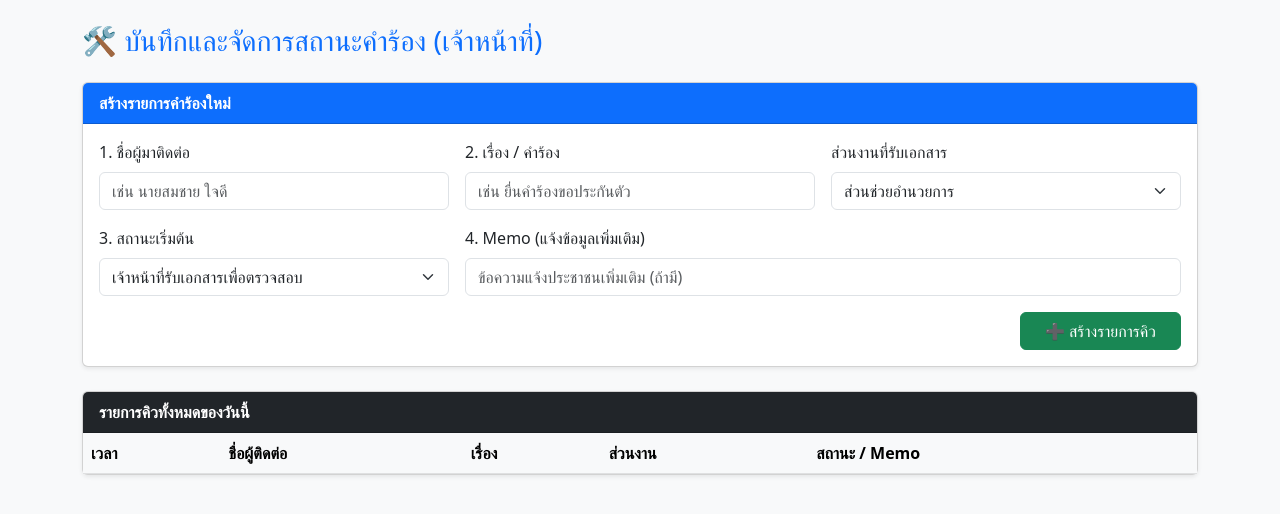
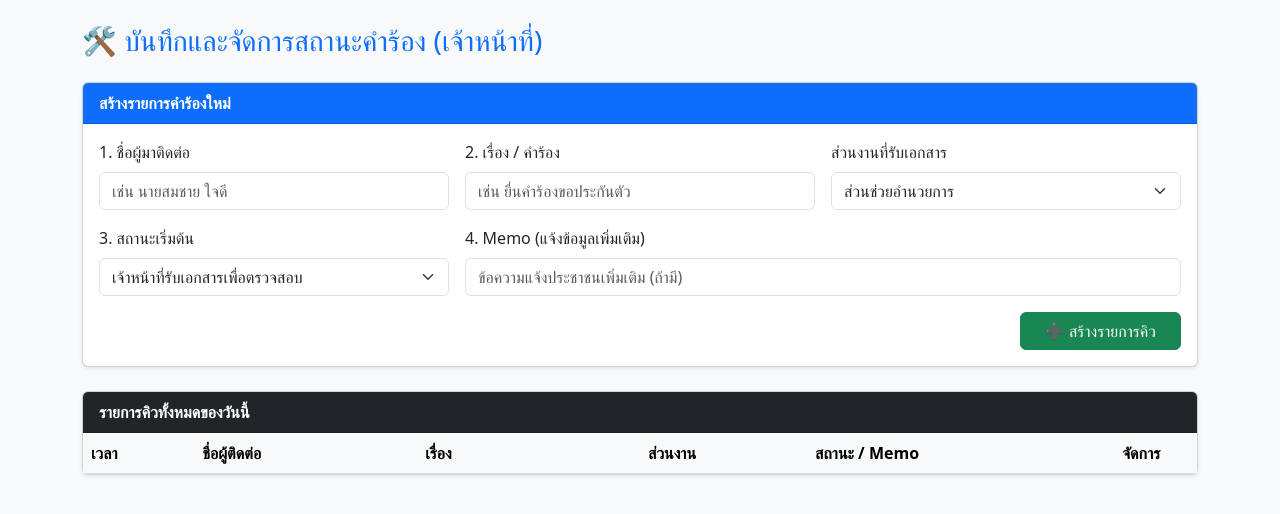
Before and after one commit to tumrongit/JVNC_SmartQ, a plain HTML site: page admin.html in a window 1280 px wide. Drawn offline with nearby package versions, Linux system fonts and the light colour scheme; no server answers.

Commit message:
Update admin.html

```diff
--- a/admin.html
+++ b/admin.html
@@ -58,18 +58,20 @@
       </div>
     </div>
 
-    <!-- ตารางรายการคิวเพื่ออัปเดตสถานะ -->
+    <!-- ตารางรายการคิวเพื่ออัปเดต/ลบสถานะ -->
     <div class="card shadow-sm">
       <div class="card-header bg-dark text-white fw-bold">รายการคิวทั้งหมดของวันนี้</div>
       <div class="card-body p-0">
+        <div class="table-responsive">
           <table class="table table-hover align-middle mb-0">
             <thead class="table-light">
               <tr>
-              <th>เวลา</th>
-              <th>ชื่อผู้ติดต่อ</th>
-              <th>เรื่อง</th>
-              <th>ส่วนงาน</th>
-              <th>สถานะ / Memo</th>
+                <th style="width: 10%;">เวลา</th>
+                <th style="width: 20%;">ชื่อผู้ติดต่อ</th>
+                <th style="width: 20%;">เรื่อง</th>
+                <th style="width: 15%;">ส่วนงาน</th>
+                <th style="width: 25%;">สถานะ / Memo</th>
+                <th style="width: 10%;" class="text-center">จัดการ</th>
               </tr>
             </thead>
             <tbody id="adminTableBody">
@@ -79,12 +81,12 @@
         </div>
       </div>
     </div>
+  </div>
 
   <script type="module">
     import { initializeApp } from "https://www.gstatic.com/firebasejs/10.8.0/firebase-app.js";
-    import { getFirestore, collection, addDoc, doc, updateDoc, query, where, onSnapshot, orderBy } from "https://www.gstatic.com/firebasejs/10.8.0/firebase-firestore.js";
+    import { getFirestore, collection, addDoc, doc, updateDoc, deleteDoc, query, where, onSnapshot, orderBy } from "https://www.gstatic.com/firebasejs/10.8.0/firebase-firestore.js";
 
-    // TODO: นำค่า Config จาก Firebase Project ของคุณมาวางตรงนี้
     const firebaseConfig = {
       apiKey: "AIzaSyDv1lkIfMQNFDq-WEWHJ-h7KVZSaatXpi0",
       authDomain: "jvnc-smartq.firebaseapp.com",
@@ -117,7 +119,7 @@
       alert('เพิ่มคิวเรียบร้อยแล้ว!');
     });
 
-    // ดึงข้อมูลคิวมาแสดงให้เจ้าหน้าที่กดเปลี่ยนสถานะ
+    // ดึงข้อมูลคิวมาแสดง
     const q = query(collection(db, "queues"), where("date_string", "==", todayStr), orderBy("created_at", "desc"));
 
     onSnapshot(q, (snapshot) => {
@@ -145,12 +147,17 @@
             </select>
             <input type="text" class="form-control form-control-sm" value="${item.memo || ''}" placeholder="แก้ไข Memo" onblur="updateMemo('${docId}', this.value)">
           </td>
+          <td class="text-center">
+            <button class="btn btn-outline-danger btn-sm" onclick="deleteQueue('${docId}', '${item.customer_name}')">
+              🗑️ ลบ
+            </button>
+          </td>
         `;
         tbody.appendChild(tr);
       });
     });
 
-    // ฟังก์ชันสำหรับอัปเดตสถานะและ Memo
+    // ฟังก์ชันอัปเดตสถานะ
     window.updateStatus = async (docId, newStatus) => {
       const queueRef = doc(db, "queues", docId);
       const isCompleted = newStatus === "นำเอกสารเข้าสำนวนแล้ว" || newStatus === "คืนเอกสาร";
@@ -160,10 +167,19 @@
       });
     };
 
+    // ฟังก์ชันอัปเดต Memo
     window.updateMemo = async (docId, newMemo) => {
       const queueRef = doc(db, "queues", docId);
       await updateDoc(queueRef, { memo: newMemo });
     };
+
+    // ฟังก์ชันลบคิวงาน
+    window.deleteQueue = async (docId, name) => {
+      if (confirm(`คุณต้องการลบรายการคิวของ "${name}" ใช่หรือไม่?`)) {
+        await deleteDoc(doc(db, "queues", docId));
+        alert('ลบรายการคิวเรียบร้อยแล้ว');
+      }
+    };
   </script>
 </body>
 </html>
```
Lines whose indentation alone changed are shown as unchanged.
